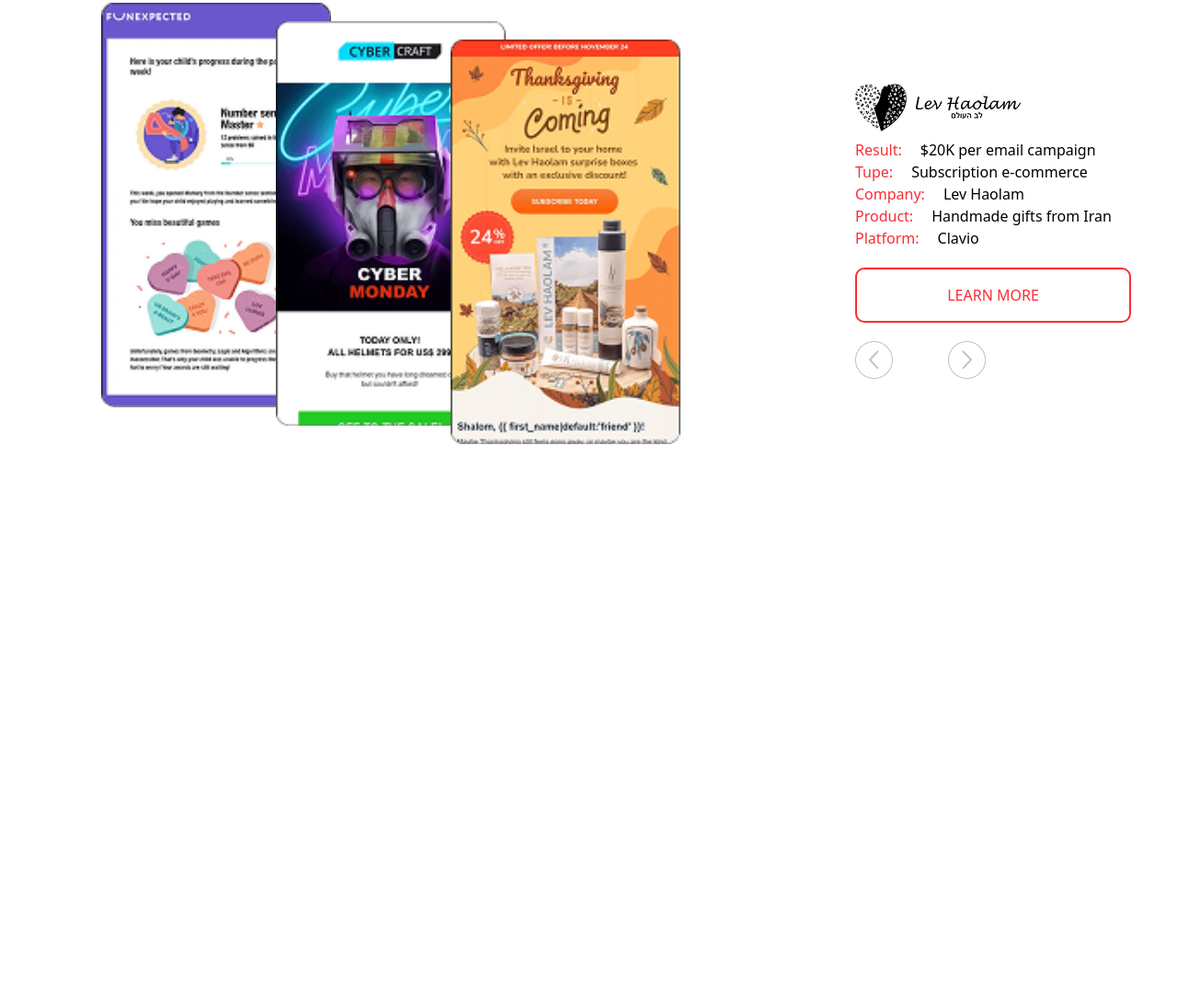
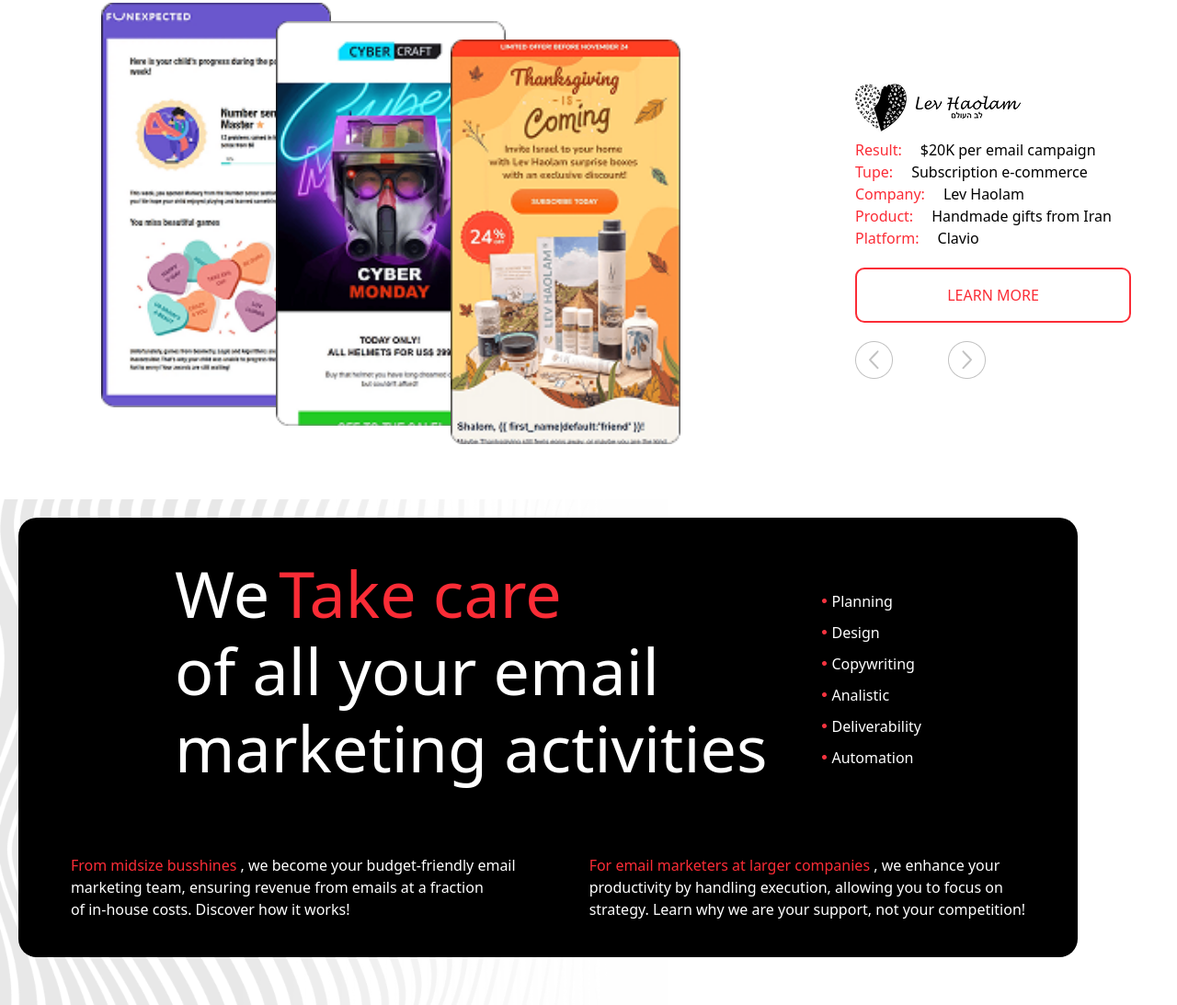
Before and after one commit to Sunat-Ibodov/marketing, a website: page src/index.html in a window 1280 px wide. Shown: the part 1229-2322 px from the top of the page at 92% size. Before the commit the page ends 1712 px from the top, so only its background shows below. Drawn offline with Linux system fonts and the light colour scheme.

Commit message:
fourth commit

```diff
--- a/src/index.html
+++ b/src/index.html
@@ -86,7 +86,8 @@
         <div class="relative flex">
             <img src="./images/Rectangle 2 (1).png" alt="" class="relative z-0 left-[60px] lg:w-[250px] lg:h-[440px]">
             <img src="./images/Rectangle 3 (1).png" alt="" class="relative z-1 top-[20px] lg:w-[250px] lg:h-[440px]">
-            <img src="./images/Rectangle 4 (1).png" alt="" class="relative z-2 right-[60px] top-[40px] lg:w-[250px] lg:h-[440px]">
+            <img src="./images/Rectangle 4 (1).png" alt=""
+                class="relative z-2 right-[60px] top-[40px] lg:w-[250px] lg:h-[440px]">
         </div>
         <div class="mt-[50px] ml-[30px]">
             <img src="./images/image (6).png" alt="">
@@ -106,17 +107,77 @@
                 <p class="text-red-500">Product:</p>
                 <p>Handmade gifts from Iran</p>
             </div>
-             <div class="flex gap-[20px]">
+            <div class="flex gap-[20px]">
                 <p class="text-red-500">Platform:</p>
                 <p>Clavio</p>
             </div>
-            <button class="text-red-500 bg-white border-[2px] border-red-500 border-solid  w-[150px] h-[40px] lg:w-[300px] h-[60px] rounded-[10px] mt-[20px]">LEARN MORE</button>
+            <button
+                class="text-red-500 bg-white border-[2px] border-red-500 border-solid  w-[150px] h-[40px] lg:w-[300px] h-[60px] rounded-[10px] mt-[20px]">LEARN
+                MORE</button>
             <div class="flex gap-[20px] mt-[20px] lg:gap-[60px]">
                 <img src="./images/Лево.png" alt="">
                 <img src="./images/Право.png" alt="">
             </div>
         </div>
     </div>
+    <div class="relative mt-[40px] pt-[20px] lg:mt-[80px]">
+        <img src="./images/Ресурс 1 1 (2).png" alt="" class="absolute z-0 h-[650px] lg:h-[550px]">
+        <div class="bg-black px-[20px] w-[90%] ml-[20px] rounded-[20px] relative z-1 mt-[20px] lg:py-[40px]">
+            <div class="flex flex-col lg:flex-row lg:justify-center lg:items-center">
+                <div >
+                    <div class="flex gap-[10px] text-3xl lg:text-[70px]">
+                        <h1 class="text-white">We</h1>
+                        <h1 class="text-red-500">Take care</h1>
+                    </div>
+                    <h1 class="text-white text-3xl lg:text-[70px]">of all your email</h1>
+                    <h1 class="text-white text-3xl lg:text-[70px]">marketing activities</h1>
+                </div>
+                <div class="flex flex-col gap-[10px] mt-[20px] lg:ml-[60px]">
+                    <div class="flex items-center gap-[5px]">
+                        <img src="./images/Ellipse 1.png" alt="">
+                        <p class="text-white">Planning</p>
+                    </div>
+                    <div class="flex items-center gap-[5px]">
+                        <img src="./images/Ellipse 1.png" alt="">
+                        <p class="text-white">Design</p>
+                    </div>
+                    <div class="flex items-center gap-[5px]">
+                        <img src="./images/Ellipse 1.png" alt="">
+                        <p class="text-white">Copywriting</p>
+                    </div>
+                    <div class="flex items-center gap-[5px]">
+                        <img src="./images/Ellipse 1.png" alt="">
+                        <p class="text-white">Analistic</p>
+                    </div>
+                    <div class="flex items-center gap-[5px]">
+                        <img src="./images/Ellipse 1.png" alt="">
+                        <p class="text-white">Deliverability</p>
+                    </div>
+                    <div class="flex items-center gap-[5px]">
+                        <img src="./images/Ellipse 1.png" alt="">
+                        <p class="text-white">Automation</p>
+                    </div>
+                </div>
+            </div>
+            <br>
+            <div class="flex flex-col  lg:flex-row lg:justify-center lg:gap-[40px] lg:mt-[50px]">
+                <div class="text-white ">
+                    <p class="text-red-500 inline">From midsize busshines</p>
+                    <p class="inline">, we become <br class="lg:hidden"> your budget-friendly email <br
+                            class="hidden lg:block"> marketing <br class="lg:hidden">
+                        team, ensuring revenue from emails at a fraction <br class="hidden lg:block"> of in-house costs.
+                        Discover <br class="lg:hidden"> how it works!</p>
+                </div>
+                <hr class="bg-gray-400">
+
+                <div class="text-white">
+                    <p class="text-red-500 inline">For email marketers at larger <br class="lg:hidden"> companies</p>
+                    <p class="text-white inline">, we enhance your <br > productivity by handling execution, <br class="lg:hidden"> allowing you to focus on <br class="hidden lg:block">
+                        strategy. Learn why we are your support, not your <br class="lg:hidden"> competition!</p>
+                </div>
+            </div>
+        </div>
+    </div>
 </body>
 
 </html>
```
Also changed, not shown: src/output.css.
